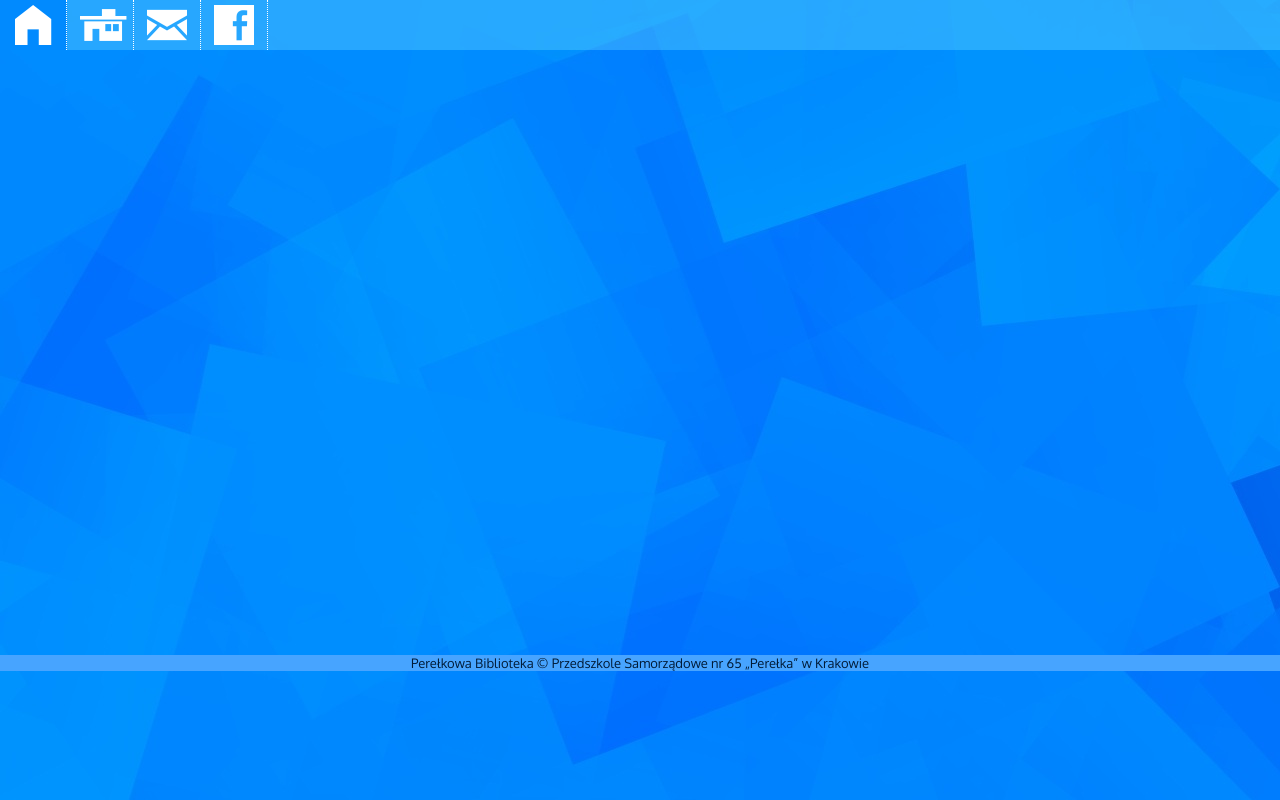
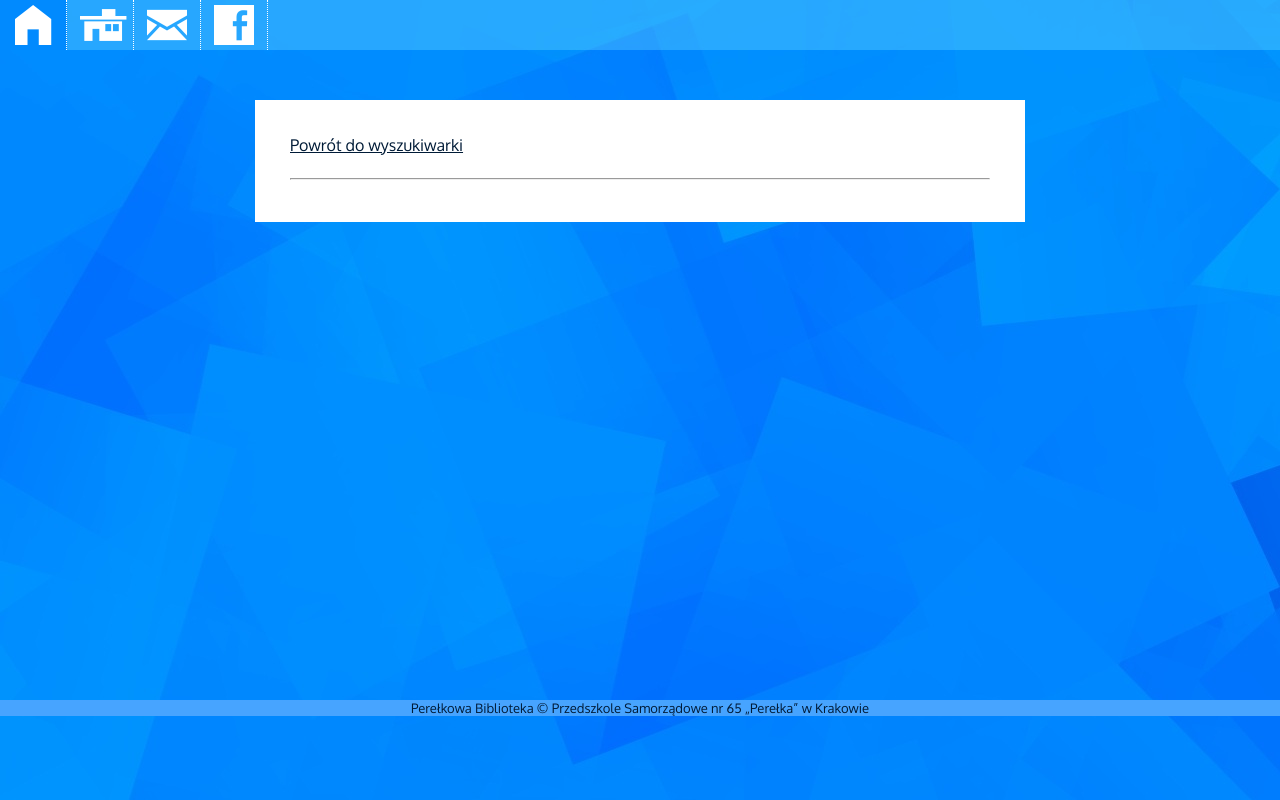
Before and after one commit to zbyszeg/biblioteka-p65, a PHP site: page /biblioteka-p65/index.php?p=szukaj in a window 1280 px wide. Run offline with PHP 8.4, Linux system fonts and the light colour scheme; data that the repository does not hold is empty; some web fonts are replaced.

Commit message:
poprawione wyświetlanie

```diff
--- a/css/style.css
+++ b/css/style.css
@@ -103,7 +103,7 @@ body
 	background-color: #47A4FF;
 	text-align: center;
 	color: #001B37;
-	margin-bottom: 10px;
+	margin-bottom: 5px;
 	font-family: 'Oxygen', sans-serif;
 	font-size: 13px;
 }
@@ -187,3 +187,29 @@ select
 	margin-right: auto;
 	margin-top: 75px;
 }
+
+#wyniki
+{
+	background-color: white;
+	width: 700px;
+	padding: 35px;
+	margin-left: auto;
+	margin-right: auto;
+	margin-top: 50px;
+	margin-bottom: 50px;
+	font-family: tahoma;
+	font-size: 14px;
+}
+
+#wyniki > a
+{
+	color: #001B37;
+	font-family: 'Oxygen', sans-serif;
+	font-size: 16px;
+}
+
+#wyniki > a:hover
+{
+	color: darkgray;
+	text-decoration: underline overline;
+}
--- a/main/szukaj.php
+++ b/main/szukaj.php
@@ -4,6 +4,9 @@
 	<meta charset="utf-8">
 </head>
 <body>
+	<div id="wyniki">
+		<a href="Przeglądaj">Powrót do wyszukiwarki</a><br /><br />
+		<hr />
 		<?php
 
 		//Nawiazujemy polaczenie z baza, podajac adres hosta, login oraz haslo.
@@ -12,14 +15,8 @@
 		//Wybieramy interesujaca nas baze.
 		mysqli_select_db($conn,"biblioteka");
 
-	/*
-	Za pomoca instrukcji warunkowej 'switch' unikamy zbytniego naduzywania instrukcji 'if'.
-	Jak widac ponizej, w zaleznosci, jakie kryterium wyszukiwania wybrano w formularzu,
-	nastepuje wybieranie odpowiednich rekordow wg pola imie, nazwisko albo adres.
-	MySQL rozroznia wielkie i male litery, zatem zarowno ciag wpisany w formularzu ($wartosc) jak
-	i ten znajdujacy sie w odpowiednim polu danego rekordu zostaje zamieniony na duze litery za pomoca instrukcji 'upper'.
-	Domyslnym kryterium szukania jest pole nazwisko (default).
-	*/
+		//ustawiamy poprawne wyświetlanie
+		mysqli_query($conn,"SET NAMES 'utf8' COLLATE 'utf8_polish_ci'");
 
 		$kryterium = $_POST['kryterium'];
 		$wartosc = $_POST['wartosc'];
@@ -27,11 +24,11 @@
 		switch ($kryterium)
 		{
 		  case "autor":
-	  $result=mysqli_query($conn,"select * from ksiazki where upper(autor) like upper('%$wartosc%')");
+		  $result=mysqli_query($conn,"select * from ksiazki where autor like '%$wartosc%'");
 		  break;
 
 		  case "tytul":
-	  $result=mysqli_query($conn,"select * from ksiazki where upper(tytul) like upper('%$wartosc%')");
+		  $result=mysqli_query($conn,"select * from ksiazki where tytul like '%$wartosc%'");
 		  break;
 		}
 
@@ -45,15 +42,15 @@
 			{
 
 		//Wyswietlamy kolejne elementy tablicy.
-		echo "<P>";
+			echo "<p>";
 			echo "Nr ewidencyjny: ".$myrow["nr_ewidencyjny"];
 			echo "<br>Autor: ".$myrow["autor"];
 			echo "<br>Tytuł: ".$myrow["tytul"];
 			echo "<br>Status: ".$myrow["id_statusu"];
-		echo "</P>";
+			echo "</p>";
 			echo "<hr />";
 			}
-
 		?>
+	</div>
 </body>
 </html>
```
Lines whose indentation alone changed are shown as unchanged.
